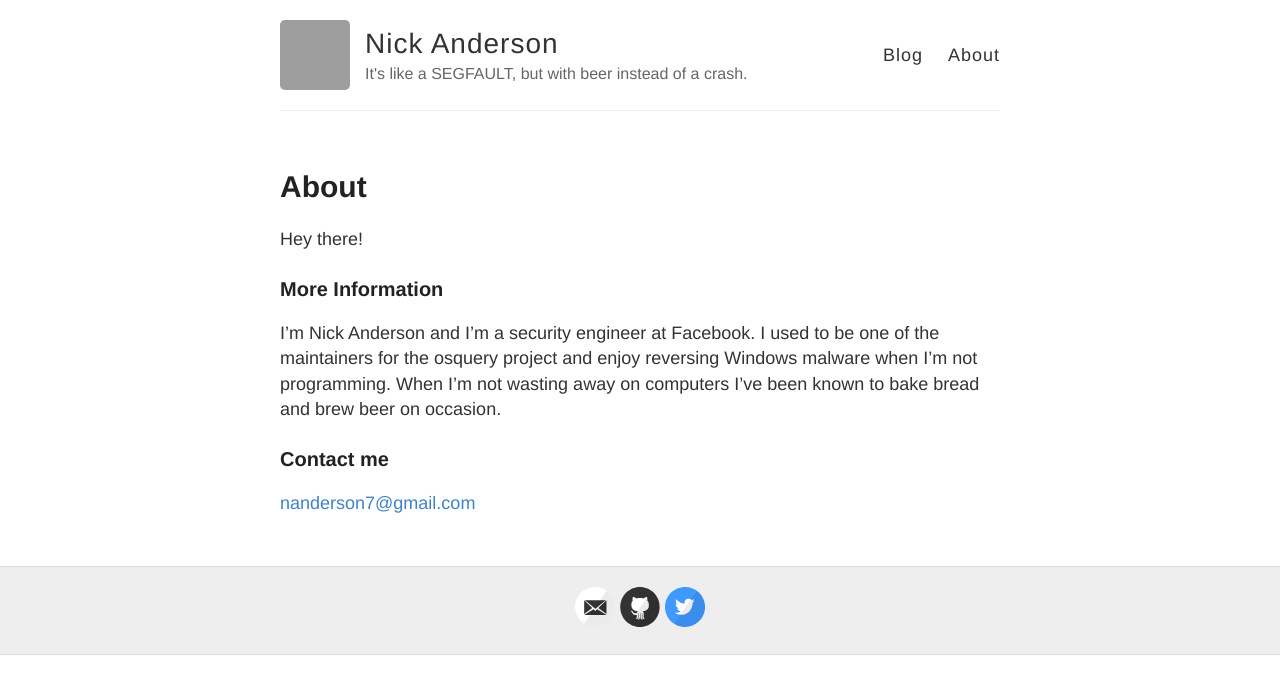
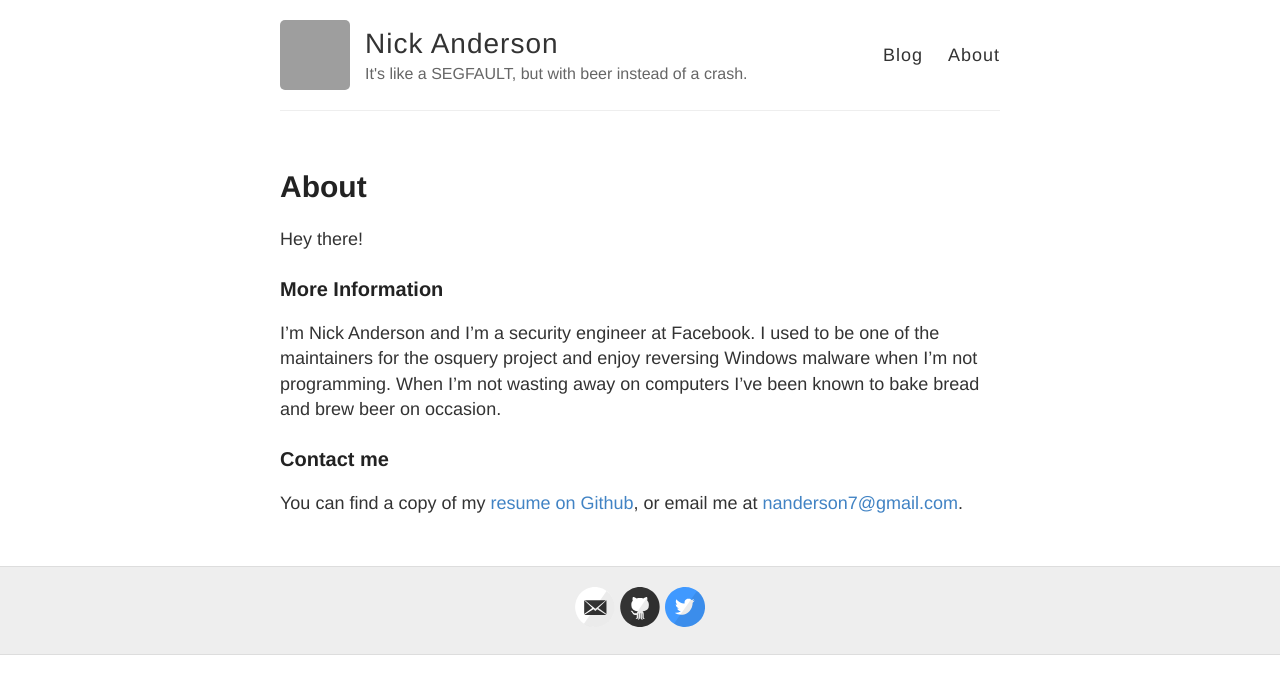
Before and after one commit to muffins/brewfault.io, a Jekyll site: the page built from about.md, in a window 1280 px wide. Shown: the top 694 px of the page. Built offline with Jekyll 4.4.1, drawn with Linux system fonts in a browser that asks for light colours; grey boxes are pictures that could not be loaded.

Commit message:
add resume reference

```diff
--- a/about.md
+++ b/about.md
@@ -15,4 +15,4 @@ bake bread and brew beer on occasion.
 
 ### Contact me
 
-[nanderson7@gmail.com](mailto:nanderson7@gmail.com)
+You can find a copy of my [resume on Github](https://github.com/muffins/resume/blob/master/resume_full_cv.pdf), or email me at [nanderson7@gmail.com](mailto:nanderson7@gmail.com).
```
